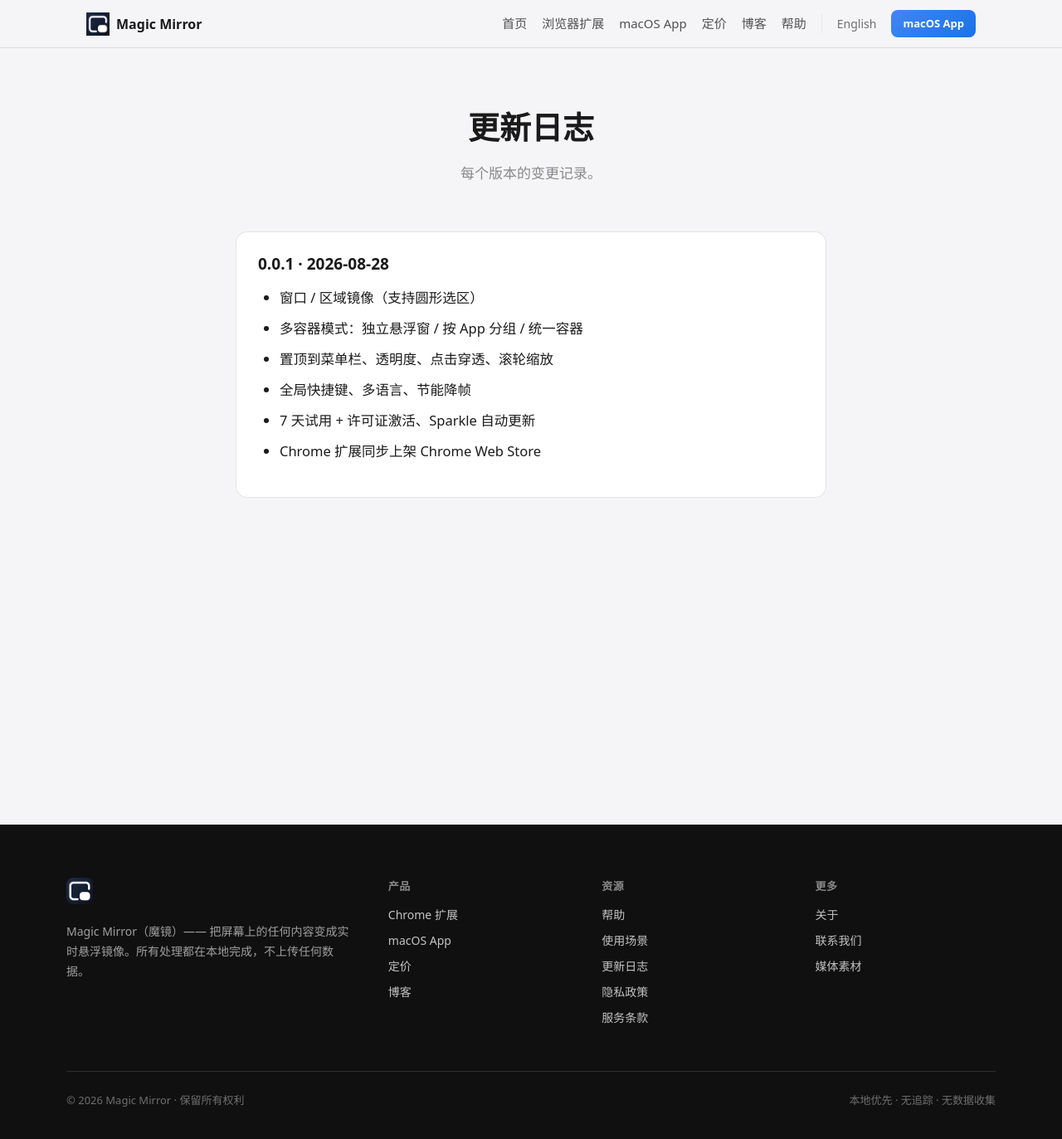
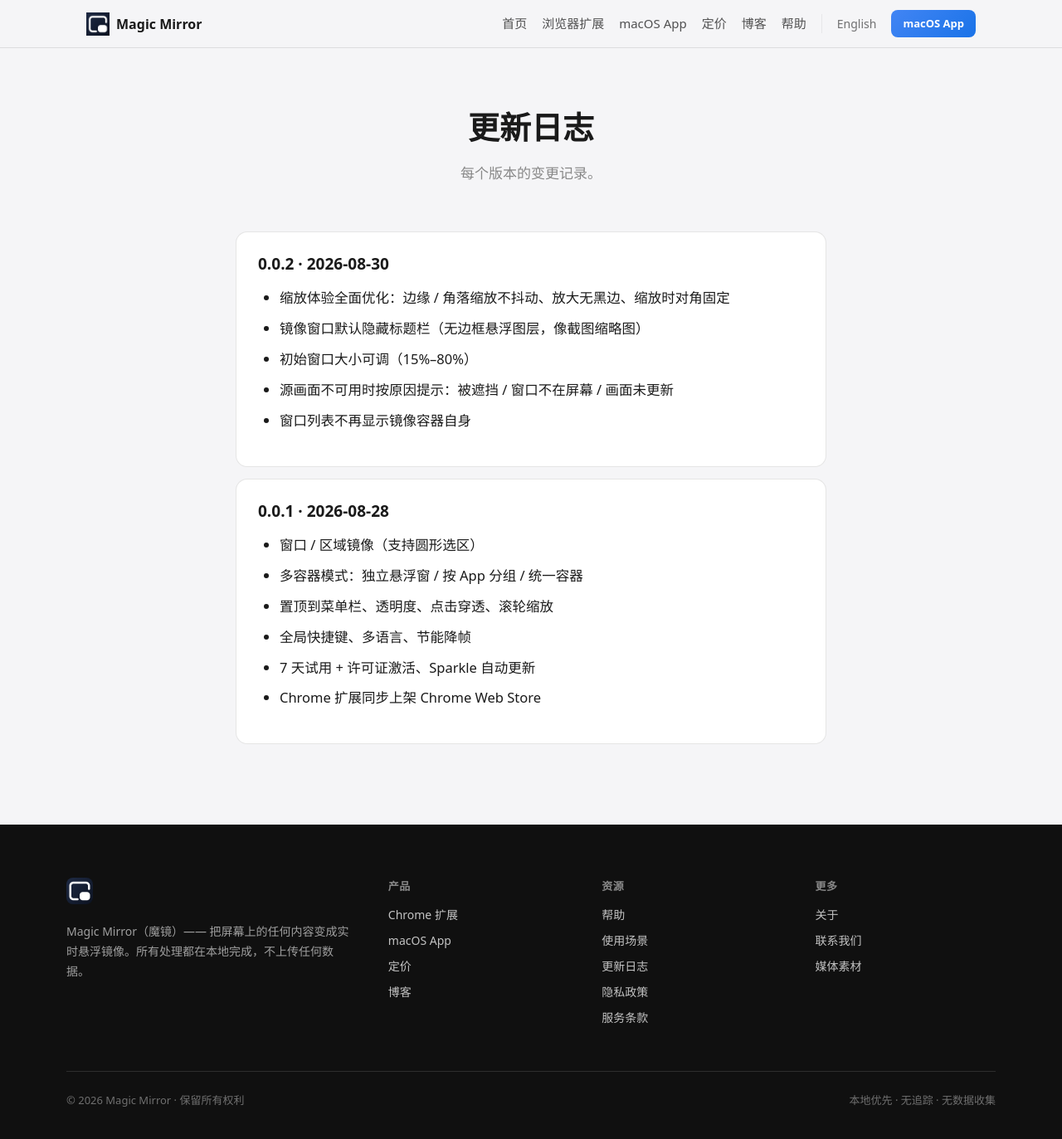
Before and after one commit to gamepunk/magic-mirror, a Jekyll site: the page built from zh/updates.html, in a window 1280 px wide and 1377 px high. Shown: the top 1373 px of the window at 83% size. Built offline with Jekyll 4.4.1, drawn with Linux system fonts in a browser that asks for light colours.

Commit message:
release: 更新 macOS App 0.0.2 下载与更新日志
- downloads/ 加入 0.0.2（universal）zip + dmg
- appcast.xml 更新到 0.0.2（Sparkle 自动更新）
- 中英文 mac 下载页版本更新
- 中英文更新日志新增 0.0.2 条目

```diff
--- a/en/mac.html
+++ b/en/mac.html
@@ -13,10 +13,10 @@
 <section class="content-section container-narrow">
   <h2>Download</h2>
   <div class="dl-buttons">
-    <a class="btn" href="{{ site.baseurl }}/downloads/MagicMirror-0.0.1.dmg">Download DMG (recommended)</a>
-    <a class="btn ghost" href="{{ site.baseurl }}/downloads/MagicMirror-0.0.1.zip">Download ZIP</a>
+    <a class="btn" href="{{ site.baseurl }}/downloads/MagicMirror-0.0.2.dmg">Download DMG (recommended)</a>
+    <a class="btn ghost" href="{{ site.baseurl }}/downloads/MagicMirror-0.0.2.zip">Download ZIP</a>
   </div>
-  <p style="color: var(--color-muted)">Version 0.0.1 · macOS 26.0+</p>
+  <p style="color: var(--color-muted)">Version 0.0.2 · macOS 26.0+</p>
 
   <h2 style="margin-top: 40px">Or install with Homebrew</h2>
   <div class="note">
--- a/zh/mac.html
+++ b/zh/mac.html
@@ -13,10 +13,10 @@
 <section class="content-section container-narrow">
   <h2>下载</h2>
   <div class="dl-buttons">
-    <a class="btn" href="{{ site.baseurl }}/downloads/MagicMirror-0.0.1.dmg">下载 DMG（推荐）</a>
-    <a class="btn ghost" href="{{ site.baseurl }}/downloads/MagicMirror-0.0.1.zip">下载 ZIP</a>
+    <a class="btn" href="{{ site.baseurl }}/downloads/MagicMirror-0.0.2.dmg">下载 DMG（推荐）</a>
+    <a class="btn ghost" href="{{ site.baseurl }}/downloads/MagicMirror-0.0.2.zip">下载 ZIP</a>
   </div>
-  <p style="color: var(--color-muted)">当前版本 0.0.1 · macOS 26.0+</p>
+  <p style="color: var(--color-muted)">当前版本 0.0.2 · macOS 26.0+</p>
 
   <h2 style="margin-top: 40px">或者用 Homebrew 安装</h2>
   <div class="note">
--- a/zh/updates.html
+++ b/zh/updates.html
@@ -13,6 +13,16 @@
 <section class="content-section container-narrow">
   <div class="doc-list">
     <div class="doc-item">
+      <h3>0.0.2 · 2026-08-30</h3>
+      <ul>
+        <li>缩放体验全面优化：边缘 / 角落缩放不抖动、放大无黑边、缩放时对角固定</li>
+        <li>镜像窗口默认隐藏标题栏（无边框悬浮图层，像截图缩略图）</li>
+        <li>初始窗口大小可调（15%–80%）</li>
+        <li>源画面不可用时按原因提示：被遮挡 / 窗口不在屏幕 / 画面未更新</li>
+        <li>窗口列表不再显示镜像容器自身</li>
+      </ul>
+    </div>
+    <div class="doc-item">
       <h3>0.0.1 · 2026-08-28</h3>
       <ul>
         <li>窗口 / 区域镜像（支持圆形选区）</li>
```
Also changed, not shown: appcast.xml (+7 -7 lines), en/updates.html (+10 -0 lines), 2 other files.
